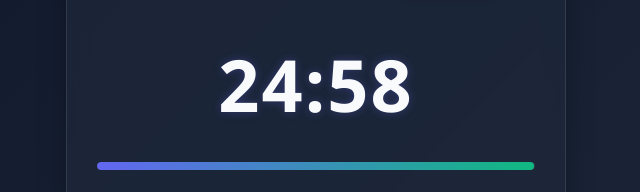
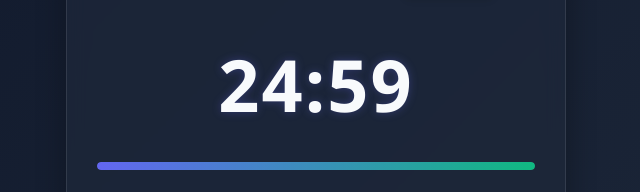
Before and after one commit to Docky-Dev/DockyFocus, a plain HTML site: page index.html in a window 1280 px wide. Both pictures are taken after a click on the button "Démarrer". Shown: the part 299-491 px from the top of the page, 324-964 px from the left. Drawn offline with Linux system fonts and the light colour scheme.

Commit message:
Update index.html

```diff
--- a/index.html
+++ b/index.html
@@ -374,7 +374,7 @@ function startFocus() {
         isRunning = false;
       }
     }
-  }, 1000);
+  }, 2000);
 
   // Démarrer l'intervalle de récupération
   if (recoveryInterval) clearInterval(recoveryInterval);
@@ -385,7 +385,7 @@ function startFocus() {
       concentrationEl.textContent = `${concentration.toFixed(1)}%`;
       updateMessage();
     }
-  }, 1000);
+  }, 200);
 }
 
 function togglePause() {
```
